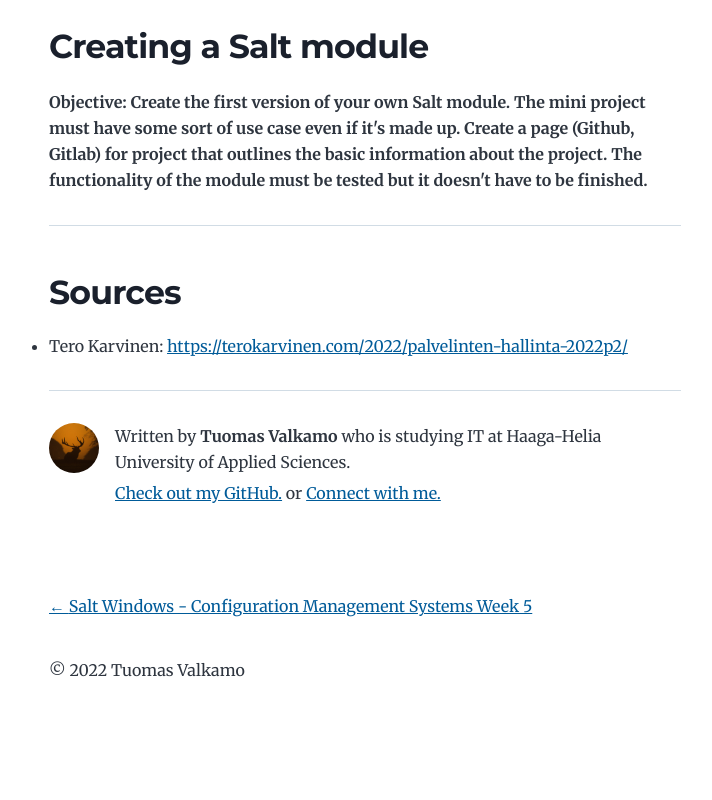
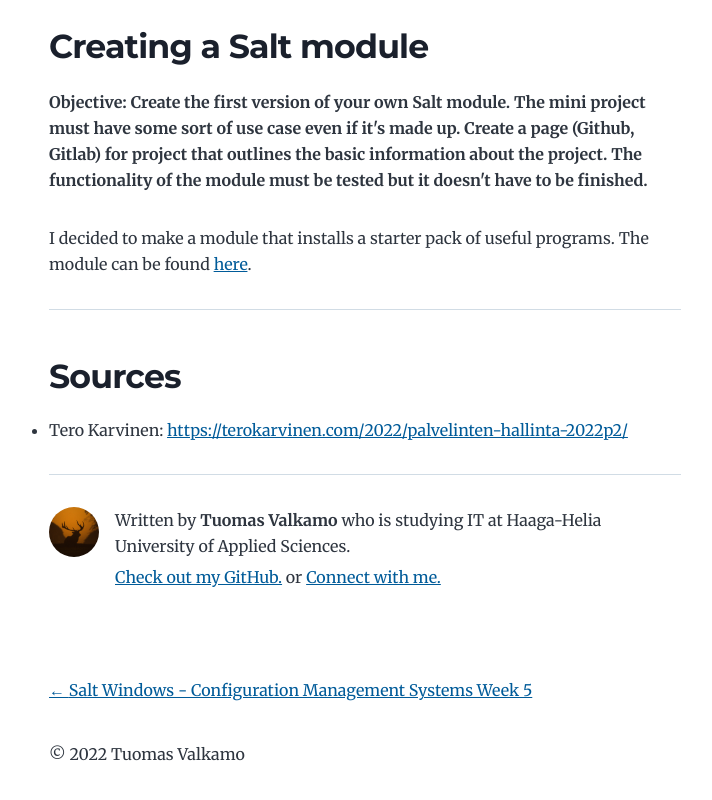
Before and after one commit to tuomasvalkamo/tuomasvalkamo-com, a Gatsby site: page /CMS-course/week-6/ in a window 1280 px wide. Shown: the part 5855-6655 px from the top of the page, without its empty margins (275-987 px from the left). Before the commit the page ends 6601 px from the top, so only its background shows below. Built offline with nearby package versions, Linux system fonts and the light colour scheme; Gatsby itself is replaced by a stand-in of ours; some packages are replaced by stand-ins of ours.

Commit message:
Add link to salt module

```diff
--- a/content/blog/CMS-course/week-6/index.md
+++ b/content/blog/CMS-course/week-6/index.md
@@ -166,6 +166,8 @@ I was able to run commands on the slave machine with Salt.
 
 **Objective: Create the first version of your own Salt module. The mini project must have some sort of use case even if it's made up. Create a page (Github, Gitlab) for project that outlines the basic information about the project. The functionality of the module must be tested but it doesn't have to be finished.**
 
+I decided to make a module that installs a starter pack of useful programs. The module can be found [here](https://github.com/tuomasvalkamo/starter-module).
+
 ---
 
 ## Sources
```
